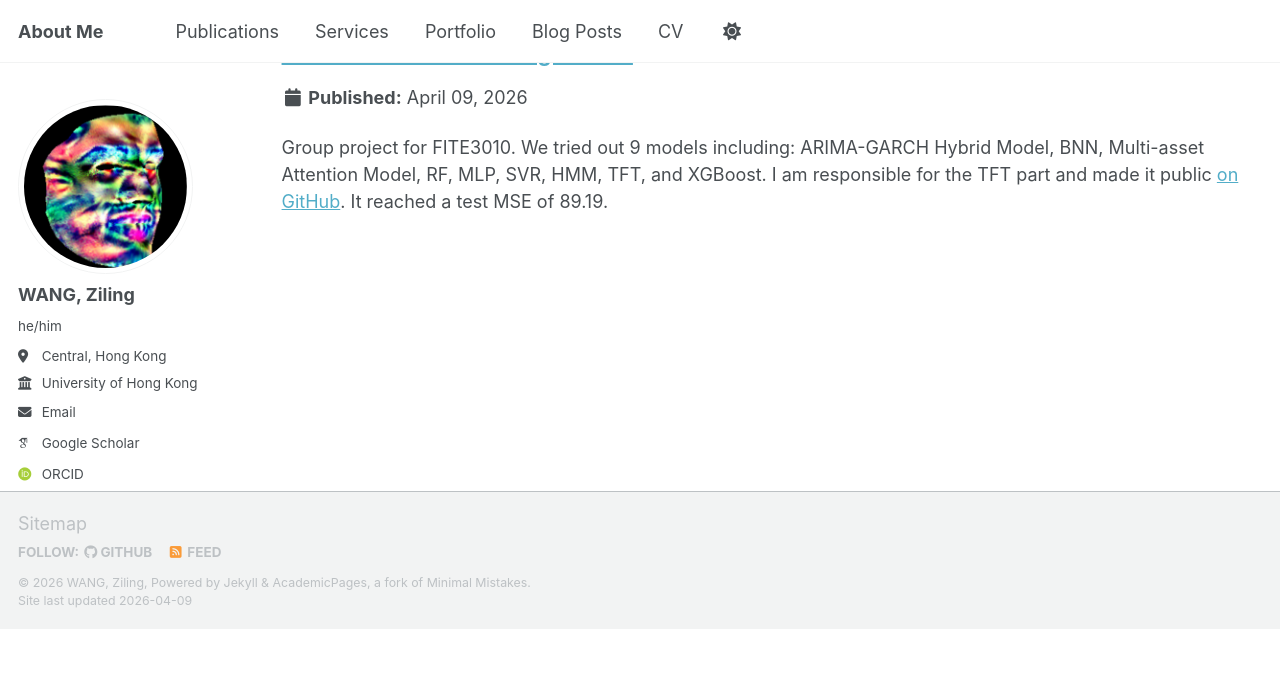
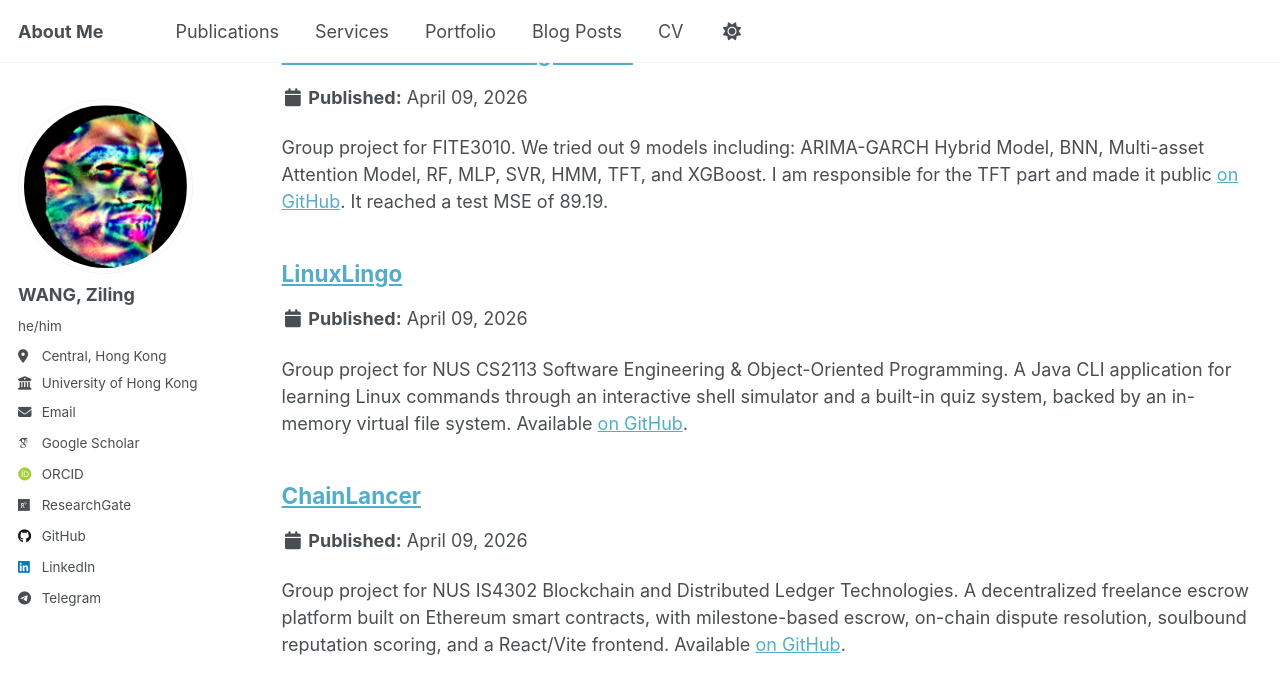
Before and after one commit to Michael-wzl/Michael-wzl.github.io, a Jekyll site: the page built from _pages/portfolio.html, in a window 1280 px wide and 900 px high, scrolled down 576 px. Shown: the top 694 px of the window. Built offline with Jekyll 4.4.1, drawn with Linux system fonts in a browser that asks for light colours; some web fonts are replaced; a script that is not in the unit is left out; before the commit the page ends 1205 px from its top, so only the background shows below that; part of the change alters nothing that is shown.

Commit message:
Update 2 portfolios done at NUS

```diff
--- /dev/null
+++ b/_portfolio/portfolio-4.md
@@ -0,0 +1,76 @@
+---
+title: "LinuxLingo"
+excerpt: "Group project for NUS CS2113 Software Engineering & Object-Oriented Programming. A Java CLI application for learning Linux commands through an interactive shell simulator and a built-in quiz system, backed by an in-memory virtual file system. Available [on GitHub](https://github.com/AY2526S2-CS2113-T10-2/tp)."
+collection: portfolio
+---
+
+LinuxLingo is a **command-line application for learning Linux commands** through an interactive shell simulator and a built-in quiz system. It is designed for Computer Science students who want to build confidence with the Linux command line by typing real commands, seeing real output, and testing their knowledge — all within a safe, in-memory virtual file system (VFS) that never touches real files.
+
+See the [GitHub repo](https://github.com/AY2526S2-CS2113-T10-2/tp) for full source code, documentation, and releases.
+
+## Architecture
+
+The application is organized into five main components:
+
+| Component | Responsibility |
+| --- | --- |
+| **CLI** | Handles user I/O (`Ui`) and top-level command dispatch (`MainParser`) |
+| **Shell** | Parses and executes shell commands in a simulated Linux environment |
+| **Exam** | Manages exam sessions — question presentation, answer checking, scoring |
+| **Storage** | Reads/writes data on the real file system (question banks, VFS snapshots) |
+| **VFS** | In-memory virtual file system that all shell commands operate on |
+
+## Shell Simulator
+
+The Shell Simulator provides a Linux-like command-line environment backed by an in-memory VFS. All file and directory operations are performed within this VFS — **no real files are created, modified, or deleted**.
+
+**36 supported commands across 8 categories:**
+
+| Category | Commands |
+| --- | --- |
+| Navigation | `cd`, `ls`, `pwd` |
+| File Operations | `mkdir`, `touch`, `rm`, `cp`, `mv`, `cat`, `echo`, `diff`, `tee` |
+| Text Processing | `head`, `tail`, `grep`, `find`, `wc`, `sort`, `uniq` |
+| Permissions | `chmod` |
+| Information | `man`, `tree`, `which`, `whoami`, `date` |
+| Alias & History | `alias`, `unalias`, `history` |
+| Environment | `save`, `load`, `reset`, `envlist`, `envdelete` |
+| Utility | `help`, `clear` |
+
+**Advanced shell features:**
+
+- Piping (`|`), output redirection (`>`, `>>`), input redirection (`<`)
+- Command chaining with `&&`, `||`, and `;`
+- Glob expansion (`*`, `?`) against the VFS
+- Variable expansion (`$USER`, `$HOME`, `$PWD`, `$?`)
+- Alias resolution with circular-reference protection
+- Tab completion and command history (via JLine 3)
+- Typo suggestions using Levenshtein edit distance
+
+## Shell Parsing Pipeline
+
+The parser transforms raw input into a structured `ParsedPlan` through two stages:
+
+1. **Tokenization** — a char-by-char state machine with three states (`NORMAL`, `IN_SINGLE_QUOTE`, `IN_DOUBLE_QUOTE`) that recognizes operators, quotes, and escape sequences.
+2. **Plan Building** — groups tokens into `Segment` objects separated by operators, each segment holding a command name, arguments, and optional redirect information.
+
+The execution engine (`ShellSession.runPlan()`) iterates the plan, chaining stdout/stdin across pipe boundaries, and evaluating `&&`/`||` conditions based on exit codes.
+
+## Exam System
+
+The exam module supports three question types:
+
+| Type | Description |
+| --- | --- |
+| **MCQ** | Multiple-choice questions on Linux concepts |
+| **FITB** | Fill-in-the-blank questions |
+| **PRAC** | Practical questions — user types real shell commands in a temporary VFS; answer is verified by checking VFS state against `Checkpoint` objects |
+
+Exam sessions can be started interactively (topic selection prompt), directly via CLI args (`exam -t navigation -n 5`), or as a single random question (`exam -random`).
+
+## VFS Design
+
+- **Tree structure** of `FileNode` objects — `Directory` uses a `LinkedHashMap` for ordered, O(1) lookup by name.
+- **`Permission`** models Unix 9-character permission strings, supporting both octal and symbolic `chmod` notation.
+- **`deepCopy()`** at every level enables snapshot-based features (saving/loading environments, isolated PRAC exam VFS instances).
+- All path operations go through `VirtualFileSystem` — shell commands never use `java.io` or `java.nio.file` for simulated files.
--- /dev/null
+++ b/_portfolio/portfolio-5.md
@@ -0,0 +1,79 @@
+---
+title: "ChainLancer"
+excerpt: "Group project for NUS IS4302 Blockchain and Distributed Ledger Technologies. A decentralized freelance escrow platform built on Ethereum smart contracts, with milestone-based escrow, on-chain dispute resolution, soulbound reputation scoring, and a React/Vite frontend. Available [on GitHub](https://github.com/Michael-wzl/ChainLancer)."
+collection: portfolio
+---
+
+ChainLancer (also named **GigSecure** as the website display name) is a **decentralized freelance escrow platform** built on Ethereum smart contracts. Clients post milestone-based jobs with funds locked in escrow; freelancers apply, deliver work, and get paid automatically when milestones are approved. A built-in dispute resolution system and on-chain reputation scoring keep both sides accountable.
+
+See the [GitHub repo](https://github.com/Michael-wzl/ChainLancer) and [live app](https://www.cyng268.app) for more details.
+
+**Tech stack:** Solidity 0.8.24 · Hardhat · OpenZeppelin (UUPS upgradeable) · React 18 · Vite · Tailwind CSS · ethers.js v6 · Redux Toolkit · IPFS (Pinata)
+
+## Smart Contract Architecture
+
+All core contracts are deployed behind **UUPS proxies** for upgradeability and use OpenZeppelin `AccessControlDefaultAdminRulesUpgradeable` for time-delayed admin transfers.
+
+| Contract | Responsibility |
+| --- | --- |
+| **JobEscrow.sol** | Job lifecycle, milestone management, escrow locking/release, configurable timeouts, cancellation. Single authoritative source of fund and milestone state. |
+| **Dispute.sol** | Dispute creation, evidence submission, platform judge ruling. Does not hold funds — calls back into `JobEscrow` to redistribute. |
+| **Reputation.sol** | Soulbound (non-transferable) on-chain reputation scores for clients and freelancers. Updated synchronously by `JobEscrow` on milestone completion or dispute conclusion. |
+| **DataAvailability.sol** | On-chain CID registry, pinning confirmation records, retention period enforcement. Emits `CIDRegistered` events consumed by the platform's IPFS pinning node. |
+| **PlatformRoles.sol** | Library defining role constants (`ESCROW_ROLE`, `DISPUTE_ROLE`, `PLATFORM_ADMIN`, `PLATFORM_JUDGE`, etc.) used across all contracts. |
+
+## Job Lifecycle (Happy Path)
+
+1. **Client** calls `postJob()` — locks 100% of job value (USDC) in escrow, chooses review timeout $T_{\text{review}} \in \{1d, 3d, 7d, 14d, 21d, 30d\}$, posts behavior bond (graduated by reputation tier: 7.5% / 5% / 2.5% / 1%), and uploads encrypted agreement to IPFS.
+2. **Freelancers** call `applyForJob()` — no deposit required to apply.
+3. **Client** calls `selectFreelancer()` — starts a 3-day stake window.
+4. **Freelancer** calls `confirmAndStake()` — locks a graduated deposit; job becomes **Active**.
+5. **Freelancer** calls `submitMilestone()` — uploads encrypted deliverable to IPFS; review timer starts.
+6. **Client** calls `approveMilestone()`, or the timer auto-approves after $T_{\text{review}}$.
+7. Milestone USDC (minus 2% protocol fee) is credited to the freelancer's withdrawable balance via a **pull-over-push** pattern.
+8. After the final milestone, deposits and behavior bonds are refunded and reputation is updated for both parties.
+
+## Dispute Resolution
+
+When a milestone is under review, either party can call `raiseDispute()` (paying a scaled fee: $\max(50\text{ USDC},\; 10\% \times V_{\text{milestone}})$). This freezes the milestone funds and pauses the auto-approve timer. The dispute flow:
+
+1. **Evidence phase** (5 days) — both parties submit encrypted evidence to IPFS.
+2. **Judge assignment** — a `PLATFORM_ADMIN` assigns a judge with an ephemeral keypair.
+3. **Key distribution** (2 days) — both parties encrypt the job symmetric key $K_{job}$ for the judge.
+4. **Review & ruling** (14 days) — judge decrypts content and submits a ruling on-chain.
+5. **Execution** — `executeRuling()` atomically redistributes funds, updates reputation, and revokes the judge's role.
+
+Rulings support **parameterized fund splits** (`freelancerShareBps`) for proportional rather than all-or-nothing decisions.
+
+## Security & Privacy Model
+
+- **Pull-over-push payments** — all payouts are credited to `withdrawableBalances[address]`; recipients call `withdraw()` to claim.
+- **State mutex** — every state-mutating function enforces `require(milestone.status == EXPECTED_STATUS)` before updating, preventing race conditions between competing calls in the same block.
+- **Idempotent terminal operations** — guarded by a `fundsProcessed` flag; repeated calls are no-ops.
+- **Per-job symmetric key** ($K_{job}$) — all content (agreement, deliverables, evidence) is AES-256 encrypted before IPFS upload; no plaintext on-chain.
+- **Ephemeral per-dispute judge keypair** — each dispute uses a fresh ephemeral keypair so compromising a judge's long-term key does not expose historical disputes.
+- **Tamper-proof verification** — `agreementHash = keccak256(salt ‖ plaintext)` on-chain, with a random 256-bit salt embedded in the encrypted IPFS payload to prevent confirmation attacks.
+- **ReentrancyGuard** on all fund-transferring functions.
+
+## Reputation & Incentive Design
+
+**Freelancer score:**
+$$\text{score} = \sum_{i} \left( V_i \times m_i \right) \div \left(1 + L \times 0.3 + C \times 0.1 \right)$$
+
+**Client score:**
+$$\text{score} = \text{totalValueCompleted} \times \frac{\text{jobsCompleted}}{\text{jobsPosted}} \div \left(1 + L \times 0.3 + C \times 0.1 + A \times 0.05 \right)$$
+
+Scores are **soulbound** (non-transferable) and determine a user's trust tier (New / Bronze / Silver / Gold), which in turn sets their required deposit/bond rate (7.5% → 1%). Higher trust means lower capital requirements.
+
+## Frontend
+
+The React 18 + Vite frontend connects to the smart contracts via ethers.js v6. It supports:
+
+- MetaMask wallet connection and network switching
+- Job posting, browsing, and application flows
+- Milestone submission and approval UI
+- Dispute evidence submission and ruling display
+- On-chain reputation and tier display
+- IPFS file uploads via Pinata
+
+The app is deployed via **Azure Static Web Apps** with a GitHub Actions CI/CD pipeline.
```
Also changed, not shown: _portfolio/portfolio-3.md (+1 -1 lines).
